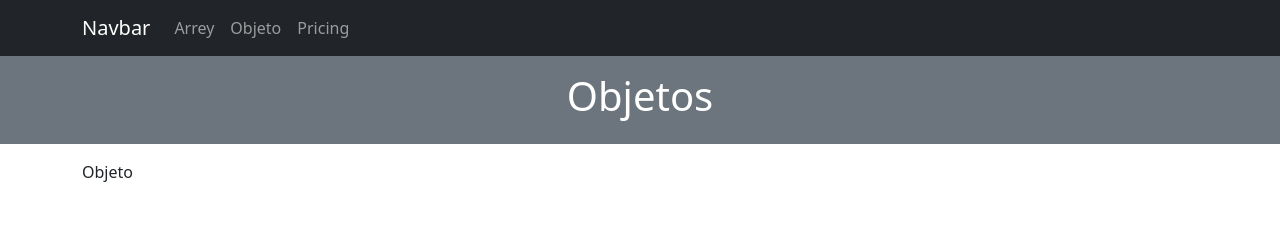
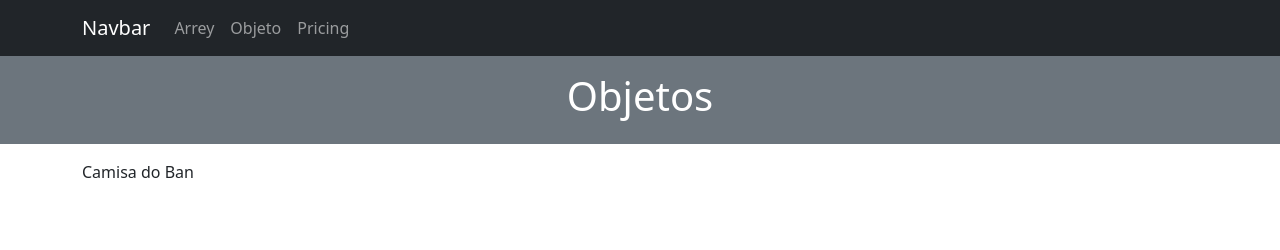
Before and after one commit to JoaoeduLS/react.js, a Next.js app: page /objeto in a window 1280 px wide. Shown: the top 250 px of the page. Built offline with nearby package versions, Linux system fonts and the light colour scheme.

Commit message:
aprendendo objeto

```diff
--- a/pages/objeto.js
+++ b/pages/objeto.js
@@ -5,12 +5,74 @@ import Pagina from "../components/Pagina";
 import Cabecalho from "../components/Cabecalho";
 
 const objeto = () => {
+  const camisas = [
+    {
+      nomedacamisa: "Camisa do Naruto",
+      marca: "css anime",
+      modelo: "manga longa",
+      tamanho: "pp",
+      id: 1,
+      preço: 23.0,
+      foto: "",
+    },
+    {
+      nomedacamisa: "Camisa do Batman",
+      marca: "css anime",
+      modelo: "manga longa",
+      tamanho: "pp",
+      id: 2,
+      preço: 23.0,
+      foto: "",
+    },
+    {
+      nomedacamisa: "Camisa do Leo Stronda",
+      marca: "css anime",
+      modelo: "manga longa",
+      tamanho: "pp",
+      id: 3,
+      preço: 23.0,
+      foto: "",
+    },
+    {
+      nomedacamisa: "Camisa do Ban",
+      marca: "css anime",
+      modelo: "manga longa",
+      tamanho: "pp",
+      id: 4,
+      preço: 23.0,
+      foto: "",
+    },
+    {
+      nomedacamisa: "Camisa do Pedrin Matador",
+      marca: "css anime",
+      modelo: "manga longa",
+      tamanho: "pp",
+      id: 5,
+      preço: 23.0,
+      foto: "",
+    },
+    {
+      nomedacamisa: "Camisa Diogo Gay",
+      marca: "css anime",
+      modelo: "manga longa",
+      tamanho: "pp",
+      id: 6,
+      preço: 23.0,
+      foto: "",
+    },
+
+    /* "Camisa do Naruto",
+    "Camisa do Batman",
+    "Camisa do Leo Stronda",
+    "Camisa do Ban",
+    "Camisa do Pedrin Matador",
+    "Camisa Diogo Gay",*/
+  ];
+
   return (
     <>
       <Pagina titulo="Objetos">
-        <Container>
-          <div>Objeto</div>
-        </Container>
+        <Container>{camisas[3].nomedacamisa}</Container>
       </Pagina>
     </>
   );
```
